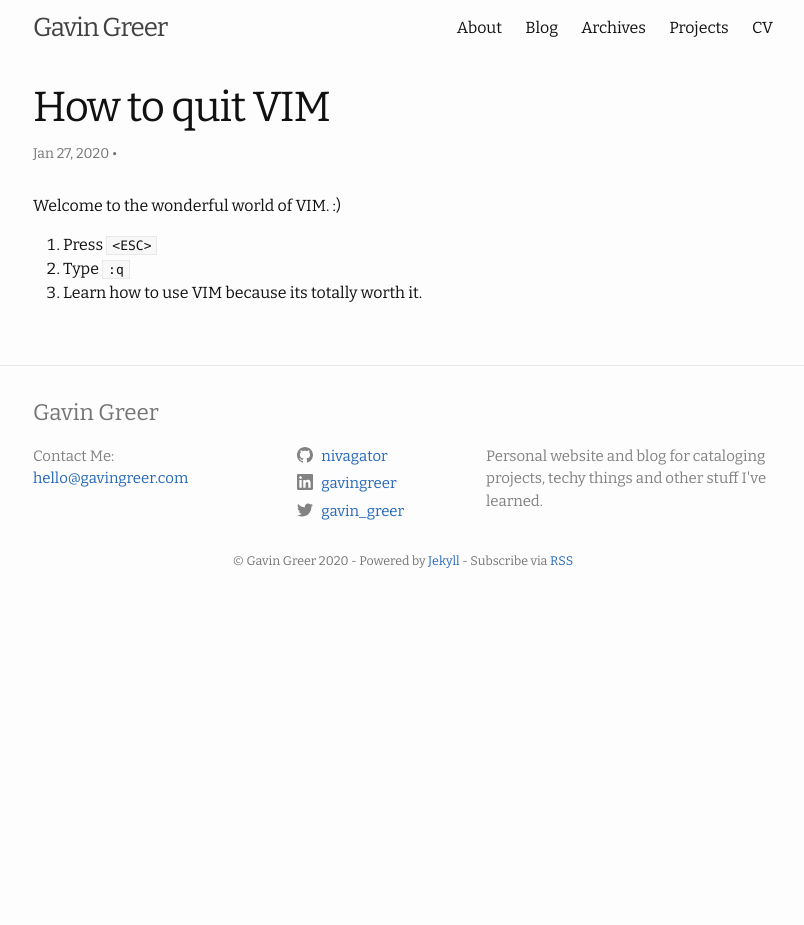
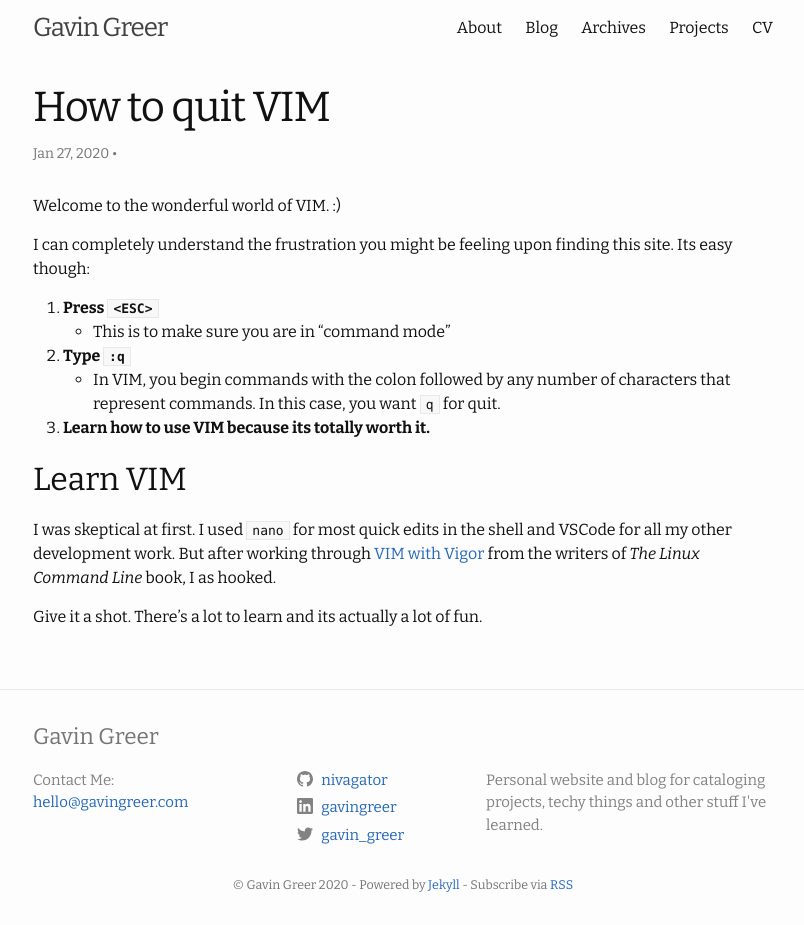
Before and after one commit to nivagator/personal-site, a Jekyll site: the page built from _posts/2020-01-27-how-to-quit-vim.md, in a window 1280 px wide. Shown: the whole page, without its empty margins (237-1041 px from the left). Built offline with Jekyll 4.4.1, drawn with Linux system fonts in a browser that asks for light colours; before the commit the page ends 900 px from its top, so only the background shows below that.

Commit message:
update Vim post

```diff
--- a/_posts/2020-01-27-how-to-quit-vim.md
+++ b/_posts/2020-01-27-how-to-quit-vim.md
@@ -6,6 +6,16 @@
 
 Welcome to the wonderful world of VIM. :)
 
-1. Press `<ESC>`
-2. Type `:q`
-3. Learn how to use VIM because its totally worth it.
+I can completely understand the frustration you might be feeling upon finding this site. Its easy though:
+
+1. **Press `<ESC>`**
+  - This is to make sure you are in "command mode"
+2. **Type `:q`**
+  - In VIM, you begin commands with the colon followed by any number of characters that represent commands. In this case, you want `q` for quit.
+3. **Learn how to use VIM because its totally worth it.**
+
+## Learn VIM
+
+I was skeptical at first. I used `nano` for most quick edits in the shell and VSCode for all my other development work. But after working through [VIM with Vigor](http://linuxcommand.org/lc3_adv_vimvigor.php) from the writers of *The Linux Command Line* book, I as hooked.
+
+Give it a shot. There's a lot to learn and its actually a lot of fun.
```
